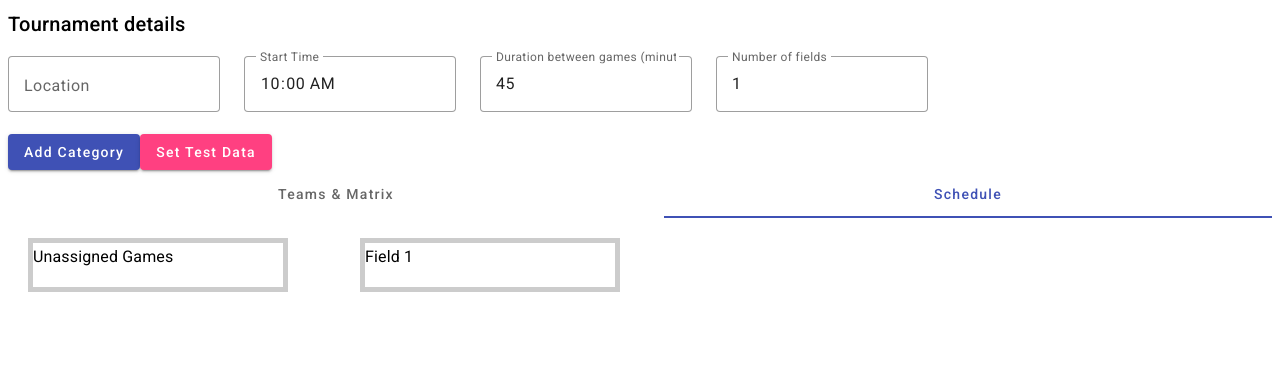
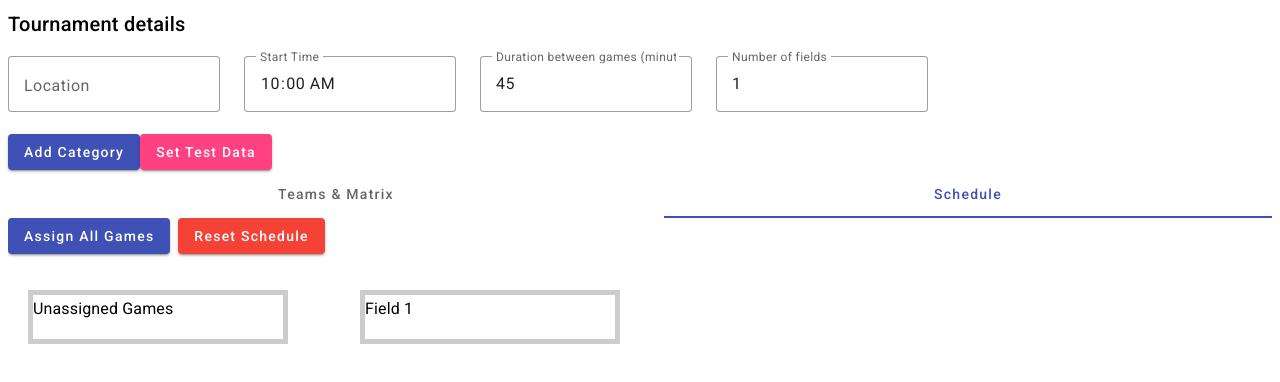
Before and after one commit to alexeil/kb-matrixes, an Angular app: page / in a window 1280 px wide. Both pictures are taken after a click on the tab "Schedule". Shown: the top 382 px of the page. Built offline with nearby package versions, Linux system fonts and the light colour scheme.

Commit message:
Implement game assignment and reset functionality in schedule component

```diff
--- a/src/app/components/schedule/schedule.component.html
+++ b/src/app/components/schedule/schedule.component.html
@@ -1,4 +1,14 @@
+<!-- Action buttons to assign all games or reset schedule -->
+<div style="margin-bottom: 16px; display: flex; gap: 8px;">
+    <button mat-raised-button color="primary" (click)="assignAllGames()">Assign All Games</button>
+    <button mat-raised-button color="warn" (click)="resetSchedule()">Reset Schedule</button>
+</div>
+
+
 <div class="schedule-dnd-container">
+
+
+
     <!-- Unassigned games list -->
     <div class="unassigned-games" cdkDropList [id]="'unassignedGamesList'" #unassignedGamesList="cdkDropList"
         [cdkDropListData]="unassignedGames" [cdkDropListConnectedTo]="dropListIds"
@@ -10,6 +20,8 @@
             </mat-card>
         </div>
     </div>
+
+
 
     <!-- Schedule lists for each field -->
     <div class="fields-container" style="display: flex">
--- a/src/app/components/schedule/schedule.component.ts
+++ b/src/app/components/schedule/schedule.component.ts
@@ -169,4 +169,87 @@ export class ScheduleComponent implements OnChanges, AfterViewInit {
     this.unassignedGames = [...this.unassignedGames];
     this.cdr.detectChanges();
   }
+
+  /**
+   * Unassign all games (reset schedule)
+   */
+  resetSchedule() {
+    // Move all scheduled games back to unassignedGames
+    const allGames: ScheduledGame[] = [];
+    for (const field of this.scheduledGames) {
+      for (const game of field) {
+        if (game) allGames.push(game);
+      }
+    }
+    this.unassignedGames = [...this.unassignedGames, ...allGames];
+    this.scheduledGames = this.scheduledGames.map(field => field.map(() => null));
+    this.cdr.detectChanges();
+  }
+
+  /**
+   * Assign all games to fields in a generic way:
+   * - If number of categories equals fields, assign each category to a field.
+   * - If more categories than fields, distribute categories round-robin to fields.
+   * - If more fields than categories, assign categories to fields in order, then fill remaining fields round-robin.
+   * - If only one field, assign all games in order.
+   */
+  assignAllGames() {
+    // Clear all scheduled games
+    this.scheduledGames = this.scheduledGames.map(field => field.map(() => null));
+    const allGames = this.flattenGames();
+    const numFields = this.fields;
+    const numCategories = this.categories.length;
+
+    // Group games by category
+    const gamesByCategory: ScheduledGame[][] = Array(numCategories).fill(null).map(() => []);
+    allGames.forEach(game => {
+      gamesByCategory[game.originalCategoryIndex].push(game);
+    });
+
+    // Prepare assignment
+    let fieldAssignments: ScheduledGame[][] = Array(numFields).fill(null).map(() => []);
+    if (numFields === 1) {
+      // All games in order
+      fieldAssignments[0] = allGames.slice();
+    } else if (numFields === numCategories) {
+      // Each category to a field
+      for (let i = 0; i < numFields; i++) {
+        fieldAssignments[i] = gamesByCategory[i] ? gamesByCategory[i].slice() : [];
+      }
+    } else if (numCategories > numFields) {
+      // More categories than fields: distribute categories round-robin
+      let fieldIdx = 0;
+      for (let catIdx = 0; catIdx < numCategories; catIdx++) {
+        for (const game of gamesByCategory[catIdx]) {
+          fieldAssignments[fieldIdx].push(game);
+        }
+        fieldIdx = (fieldIdx + 1) % numFields;
+      }
+    } else {
+      // More fields than categories: assign categories to fields in order, then fill remaining fields round-robin
+      let catIdx = 0;
+      for (let fieldIdx = 0; fieldIdx < numFields; fieldIdx++) {
+        if (catIdx < numCategories) {
+          fieldAssignments[fieldIdx] = gamesByCategory[catIdx].slice();
+        }
+        catIdx++;
+      }
+      // If there are still unassigned games (e.g. not enough categories), fill remaining fields round-robin
+      const assignedGames = fieldAssignments.flat();
+      const unassigned = allGames.filter(g => !assignedGames.includes(g));
+      let idx = 0;
+      for (const game of unassigned) {
+        fieldAssignments[idx % numFields].push(game);
+        idx++;
+      }
+    }
+    // Assign to scheduledGames and clear unassignedGames
+    for (let fieldIdx = 0; fieldIdx < numFields; fieldIdx++) {
+      for (let slotIdx = 0; slotIdx < fieldAssignments[fieldIdx].length; slotIdx++) {
+        this.scheduledGames[fieldIdx][slotIdx] = fieldAssignments[fieldIdx][slotIdx];
+      }
+    }
+    this.unassignedGames = [];
+    this.cdr.detectChanges();
+  }
 }
```
